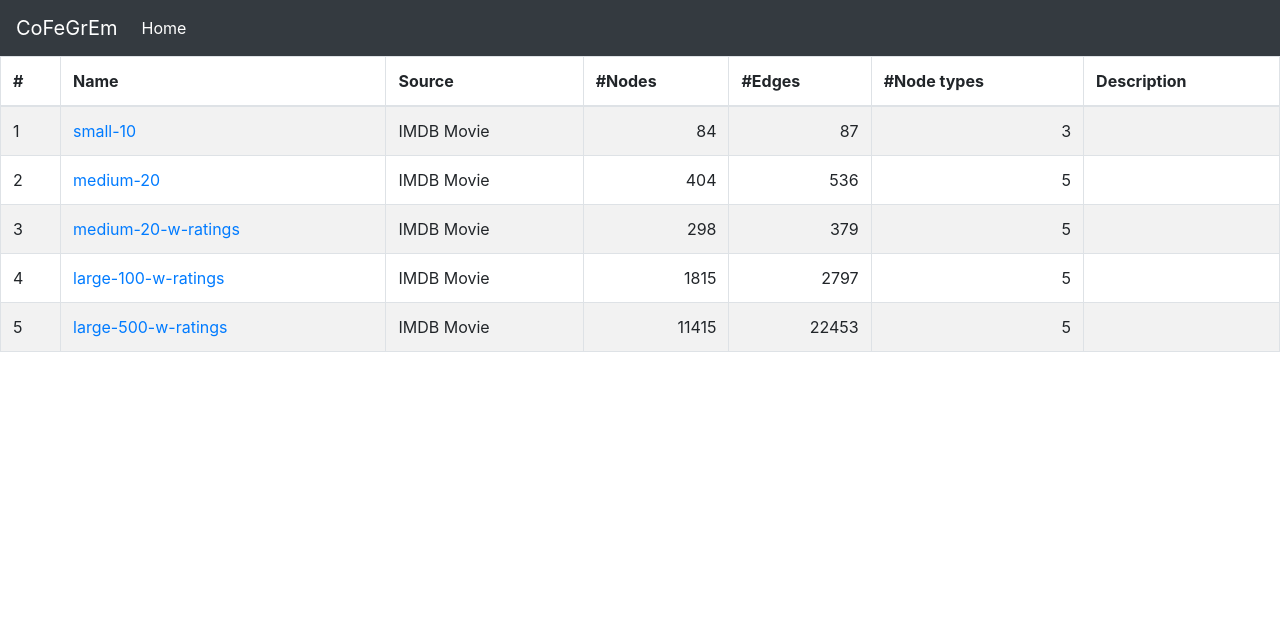
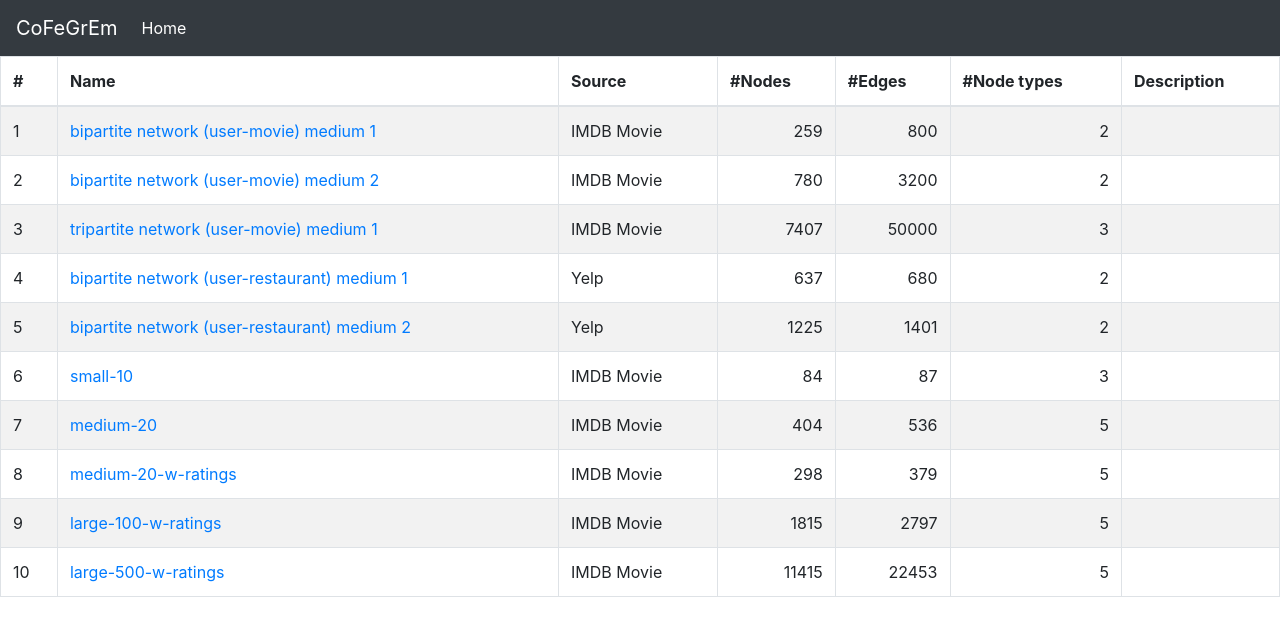
Before and after one commit to zipengliu/CorGIE, a React (Create React App) app in the folder cofegrem-frontend/: page / in a window 1280 px wide. Shown: the top 636 px of the page. Built offline with nearby package versions, Linux system fonts and the light colour scheme.

Commit message:
Add datasets;  Add node distance distributions

```diff
--- a/cofegrem-frontend/src/actions.js
+++ b/cofegrem-frontend/src/actions.js
@@ -10,6 +10,7 @@ const ACTION_TYPES = {
     HIGHLIGHT_NODES: 'HIGHLIGHT_NODES',
     CHANGE_SELECTED_NODE_TYPE: 'CHANGE_SELECTED_NODE_TYPE',
     SELECT_NODES: 'SELECT_NODES',
+    CHANGE_FILTER: 'CHANGE_FILTER',
 };
 export default ACTION_TYPES;
 
@@ -21,19 +22,21 @@ export function fetchGraphData(homePath, datasetId) {
 
         dispatch(fetchDataPending());
 
-        try {
+        // try {
             let [graph, emb, emb2d] = [
                 await fetch(`${where}/graph.json`).then(r => r.json()),
-                await fetch(`${where}/embeddings.txt`).then(r => r.text()).then(csvParseRows),
-                await fetch(`${where}/embeddings-2d.txt`).then(r => r.text()).then(csvParseRows)
+                await fetch(`${where}/node-embedding.csv`).then(r => r.text()).then(csvParseRows),
+                await fetch(`${where}/umap.csv`).then(r => r.text()).then(csvParseRows)
                     .then(d => d.map(x => ([parseFloat(x[0]), parseFloat(x[1])]))),
             ];
             console.log(graph);
+            console.log(emb);
+            console.log(emb2d);
 
             dispatch(fetchDataSuccess({datasetId, graph, emb, emb2d}));
-        } catch (e) {
-            dispatch(fetchDataError(e));
-        }
+        // } catch (e) {
+        //     dispatch(fetchDataError(e));
+        // }
     }
 }
 
@@ -64,3 +67,7 @@ export function selectNodes(nodeIdx, selectionBox=null, appendMode=false) {
 export function changeSelectedNodeType(idx) {
     return {type: ACTION_TYPES.CHANGE_SELECTED_NODE_TYPE, idx: parseInt(idx, 10)};
 }
+
+export function changeFilter(param, value, inverse=false) {
+    return {type: ACTION_TYPES.CHANGE_FILTER, param, value, inverse};
+}
--- a/cofegrem-frontend/src/components/App.js
+++ b/cofegrem-frontend/src/components/App.js
@@ -10,6 +10,7 @@ import EmbeddingsView from "./EmbeddingsView";
 import PowerSetIntersectionView from "./PowerSetIntersectionView";
 import DetailView from "./DetailView";
 import AdjacencyMatrix from "./AdjacencyMatrix";
+import FilterView from './FilterView';
 
 class App extends Component {
     componentDidMount() {
@@ -27,14 +28,15 @@ class App extends Component {
             );
         }
 
-        const {numSelectedNodes} = this.props;
+        const {numSelectedNodes, numNodes} = this.props;
         return (
             <div>
                 <AppNav datasetId={this.props.datasetId} homePath={this.props.homePath} />
 
                 <div className="App">
+                    <FilterView />
+                    <EmbeddingsView />
                     <GraphView />
-                    <EmbeddingsView />
                     {numSelectedNodes > 0 && <AdjacencyMatrix />}
                     {numSelectedNodes > 1 && numSelectedNodes <= this.props.powerSetLimit &&
                     <PowerSetIntersectionView />}
--- a/cofegrem-frontend/src/components/AppNav.js
+++ b/cofegrem-frontend/src/components/AppNav.js
@@ -2,14 +2,15 @@ import React from 'react';
 import { Navbar, Nav } from 'react-bootstrap';
 
 export default function AppNav({datasetId, homePath}) {
+    const p = homePath + '/';
     return (
         <Navbar bg="dark" variant="dark" expand="md">
             {/* <Navbar.Brand href="/">Corresponding Features between Graph and Embeddings</Navbar.Brand> */}
-            <Navbar.Brand href={homePath}>CoFeGrEm</Navbar.Brand>
+            <Navbar.Brand href={p}>CoFeGrEm</Navbar.Brand>
             <Navbar.Toggle aria-controls="responsive-navbar-nav" />
             <Navbar.Collapse id="responsive-navbar-nav">
                 <Nav className="mr-auto">
-                    <Nav.Link href={homePath} active={!datasetId}>Home</Nav.Link>
+                    <Nav.Link href={p} active={!datasetId}>Home</Nav.Link>
                 </Nav>
                 <Navbar.Text className="justify-content-end">
                     {datasetId? `Dataset: ${datasetId}`: ''}
--- a/cofegrem-frontend/src/datasets.json
+++ b/cofegrem-frontend/src/datasets.json
@@ -1,4 +1,49 @@
 [
+    {
+        "id": "bipartite-user-movie-medium-1",
+        "name": "bipartite network (user-movie) medium 1",
+        "source": "IMDB Movie",
+        "numNodes": 259,
+        "numEdges": 800,
+        "numTypes": 2,
+        "desc": ""
+    },
+    {
+        "id": "bipartite-user-movie-medium-2",
+        "name": "bipartite network (user-movie) medium 2",
+        "source": "IMDB Movie",
+        "numNodes": 780,
+        "numEdges": 3200,
+        "numTypes": 2,
+        "desc": ""
+    },
+    {
+        "id": "tripartite-user-movie-genre-medium-1",
+        "name": "tripartite network (user-movie) medium 1",
+        "source": "IMDB Movie",
+        "numNodes": 7407,
+        "numEdges": 50000,
+        "numTypes": 3,
+        "desc": ""
+    },
+    {
+        "id": "toronto-rest-20-user-50",
+        "name": "bipartite network (user-restaurant) medium 1",
+        "source": "Yelp",
+        "numNodes": 637,
+        "numEdges": 680,
+        "numTypes": 2,
+        "desc": ""
+    },
+    {
+        "id": "toronto-rest-50-user-50",
+        "name": "bipartite network (user-restaurant) medium 2",
+        "source": "Yelp",
+        "numNodes": 1225,
+        "numEdges": 1401,
+        "numTypes": 2,
+        "desc": ""
+    },
     {
         "id": "small-10-movies",
         "name": "small-10",
--- a/cofegrem-frontend/src/initialState.js
+++ b/cofegrem-frontend/src/initialState.js
@@ -19,6 +19,12 @@ export default {
 
     powerSetLimit: 8,
 
+    filters: {
+        presentEdges: true,
+        absentEdges: true,
+        ascending: true,
+    },
+
     spec: {
         graph: {
             layout: 'circular',
@@ -35,9 +41,10 @@ export default {
             minRingGap: 50,         // Minimum gap between the two rings (along the radius axis)
         },
         latent: {
-            width: 300,
-            height: 300,
-            margins: {top: 10, bottom: 10, left: 10, right: 10}
+            width: 400,
+            height: 400,
+            margins: {top: 10, bottom: 10, left: 10, right: 10},
+            histSize: {width: 200, height: 100},
         },
         intersectionPlot: {
             margins: {top: 10, bottom: 10, left: 10, right: 10},
@@ -59,7 +66,7 @@ export default {
             countBarHeight: 100,
         },
         histogram: {
-            margins: {top: 30, bottom: 30, left: 30, right: 10, betweenHist: 20},
+            margins: {top: 10, bottom: 30, left: 30, right: 10, betweenHist: 20},
             height: 100,
             barWidth: 10,
             barGap: 2,
--- a/cofegrem-frontend/src/layouts.js
+++ b/cofegrem-frontend/src/layouts.js
@@ -71,6 +71,26 @@ export function getDistanceMatrixFromEmbeddings(emb) {
             cur.push(getCosineDistance(emb[i], emb[j]));
         }
         d.push(cur);
+    }
+    return d;
+}
+
+export function getAllNodeDistance(emb, edges) {
+    let f = [];
+    for (let i = 0; i < emb.length; i++) {
+        f.push((new Array(emb.length)).fill(false));
+    }
+    for (let e of edges) {
+        f[e.source.index][e.target.index] = true;
+        f[e.target.index][e.source.index] = true;
+    }
+
+    let d = [];
+    for (let i = 0; i < emb.length; i++) {
+        // Make sure i < j to avoid duplicate computation
+        for (let j = i + 1; j < emb.length; j++) {
+            d.push({i, j, d: getCosineDistance(emb[i], emb[j]), p: f[i][j]});
+        }
     }
     return d;
 }
--- a/cofegrem-frontend/src/reducers.js
+++ b/cofegrem-frontend/src/reducers.js
@@ -1,7 +1,7 @@
 import produce from 'immer';
 import initialState from "./initialState";
 import ACTION_TYPES from './actions';
-import {computeForceLayout, coordsRescale, computeCircularLayout} from './layouts';
+import {computeForceLayout, coordsRescale, computeCircularLayout, getAllNodeDistance} from './layouts';
 import {schemeCategory10} from 'd3-scale-chromatic';
 import bs from 'bitset';
 import {histogram} from 'd3';
@@ -225,8 +225,11 @@ const reducers = produce((draft, action) => {
             draft.latent = {
                 emb,
                 coords: coordsRescale(emb2d, draft.spec.latent.width, draft.spec.latent.height),
-                // distMat: getDistanceMatrixFromEmbeddings(emb),
+                nodeDist: getAllNodeDistance(emb, draft.graph.edges),
             };
+            let binGen = histogram().domain([0, 1]).value(d => d.d).thresholds(50);
+            draft.latent.distBinPresent = binGen(draft.latent.nodeDist.filter(d => d.p));
+            draft.latent.distBinAbsent = binGen(draft.latent.nodeDist.filter(d => !d.p));
             // draft.latent.coords = runTSNE(draft.latent.distMat, draft.spec.latent);
 
             draft.isNodeSelected = (new Array(graph.nodes.length)).fill(false);
@@ -307,6 +310,14 @@ const reducers = produce((draft, action) => {
             }
             draft.selectedNodeType = action.idx;
             return;
+        case ACTION_TYPES.CHANGE_FILTER:
+            if (action.inverse) {
+                draft.filters[action.param] = !draft.filters[action.param];
+            } else {
+                draft.filters[action.param] = action.value;
+            }
+            return;
+
         default:
             return;
     }
```
